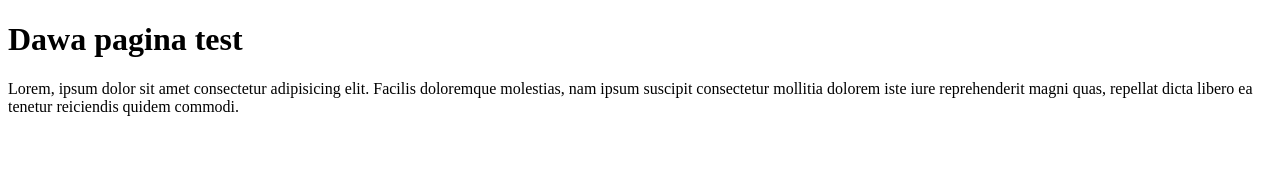
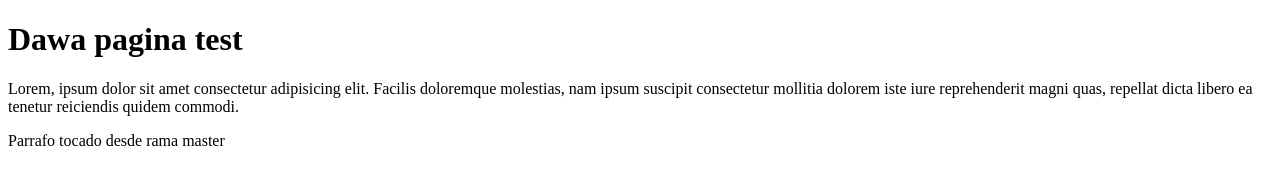
Before and after one commit to RubGonExp/git-ruben-test, a plain HTML site: page index.html in a window 1280 px wide. Drawn offline with Linux system fonts and the light colour scheme.

Commit message:
index tocado en rama master

```diff
--- a/index.html
+++ b/index.html
@@ -9,5 +9,6 @@
 <body>
     <h1>Dawa pagina test</h1>
     <p>Lorem, ipsum dolor sit amet consectetur adipisicing elit. Facilis doloremque molestias, nam ipsum suscipit consectetur mollitia dolorem iste iure reprehenderit magni quas, repellat dicta libero ea tenetur reiciendis quidem commodi.</p>
+    <p>Parrafo tocado desde rama master</p>
 </body>
 </html>
```
